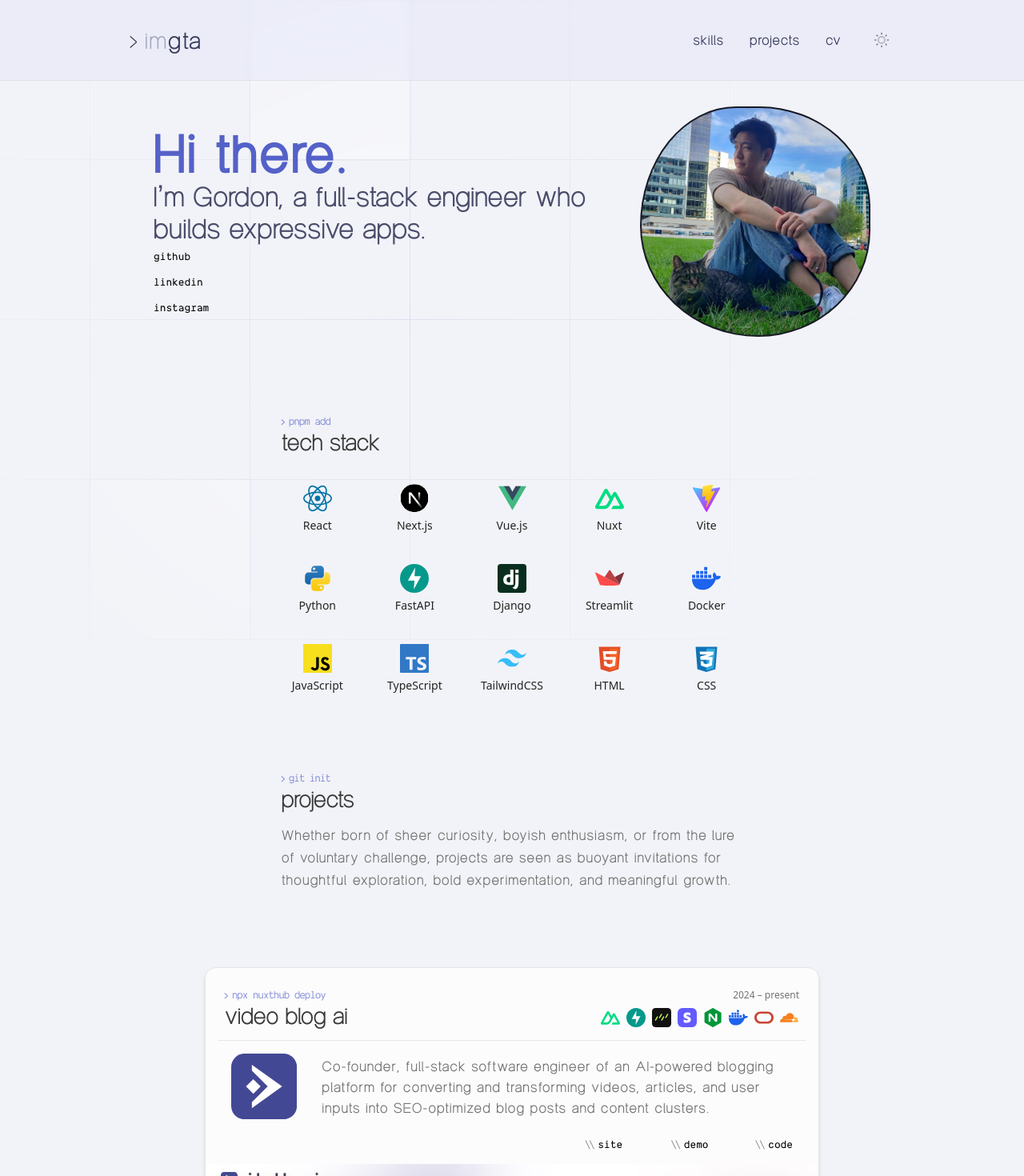
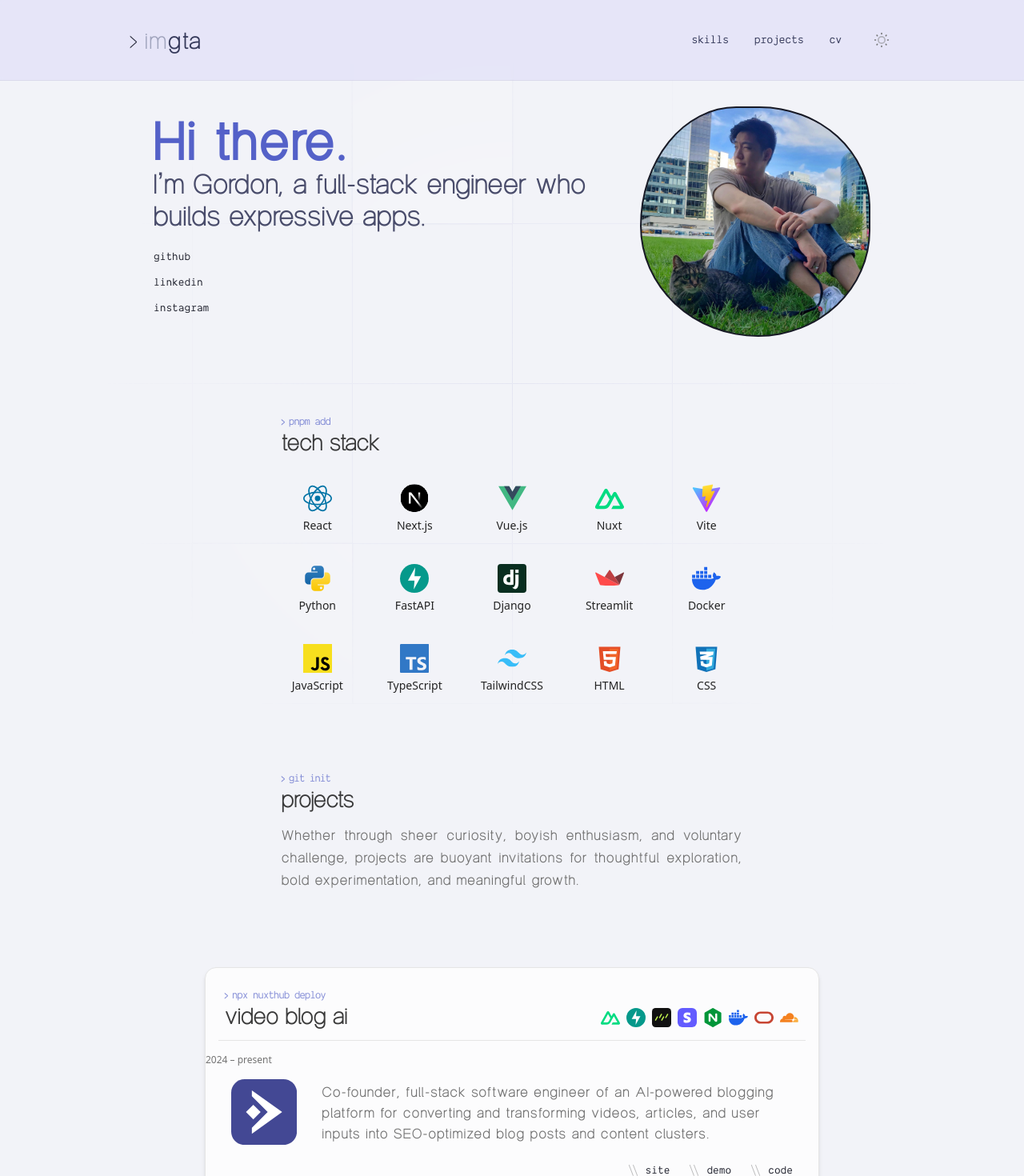
Before and after one commit to imgta/imgta.dev, a React (Vite) app: page / in a window 1280 px wide. Shown: the top 1470 px of the page at 80% size. Built offline with nearby package versions, Linux system fonts and the light colour scheme.

Commit message:
darkreader lock, highlight mark

```diff
--- a/index.html
+++ b/index.html
@@ -4,6 +4,7 @@
 <head>
   <meta charset="UTF-8" />
   <meta name="viewport" content="width=device-width, initial-scale=1.0" />
+  <meta name="darkreader-lock" />
   <link rel="stylesheet" href="/fonts/neuvetica/neuvetica.css" />
   <link rel="stylesheet" href="/fonts/jetbrainsmono/jetbrainsmono.css" />
   <link rel="stylesheet" href="/fonts/dankmono/dankmono.css" />
--- a/src/components/Header.tsx
+++ b/src/components/Header.tsx
@@ -9,10 +9,10 @@ export function Header({ cli, heading, children }: HeaderProps) {
   return (
     <div id={anchorId} className="scroll-mt-[6.5rem]">
       {cli && (
-        <div className="flex gap-1 items-center text-gt-600/70 dark:text-content-400/30 tracking-[-0.075em] -ml-0.5">
+        <samp className="flex gap-1 items-center text-gt-600/70 dark:text-content-400/30 tracking-[-0.075em] -ml-0.5 select-none">
           <span className="font-inter text-xs scale-y-125 scale-x-75">&gt;</span>
           <p className="font-dankmono text-sm">{cli}</p>
-        </div>
+        </samp>
       )}
       <h2 className="font-neuvetica text-3xl text-foreground/90 dark:text-gt-600 leading-none">
         {heading}
--- /dev/null
+++ b/src/components/IconSvg.tsx
@@ -0,0 +1,26 @@
+import { cloneElement } from 'react';
+import { TECHS } from '@/lib/tech';
+
+export interface IconSvgProps extends React.SVGProps<SVGSVGElement> {
+  name: string;
+}
+
+export function IconSvg({ name, ...props }: IconSvgProps) {
+  const key = name
+    .replace(/^aws\s+/i, '')  // strip leading 'AWS'
+    .replace(/[\s.]+/g, '')   // remove whitespace, periods
+    .toLowerCase();
+
+  const tech = TECHS[key];
+  if (!tech) return null;
+
+  return cloneElement(tech.icon, { ...props });
+}
+
+export function ExternalLink(props: React.SVGProps<SVGSVGElement>) {
+  return <svg xmlns="http://www.w3.org/2000/svg" viewBox="0 0 24 24" {...props}><path fill="none" stroke="currentColor" strokeLinecap="round" strokeLinejoin="round" strokeWidth="1.825" d="M12 6H6a2 2 0 0 0-2 2v10a2 2 0 0 0 2 2h10a2 2 0 0 0 2-2v-6m-7 1l9-9m-5 0h5v5" /></svg>;
+}
+
+export function LiveLink(props: React.SVGProps<SVGSVGElement>) {
+  return <svg xmlns="http://www.w3.org/2000/svg" viewBox="0 0 24 24" {...props}><g fill="none" stroke="currentColor" strokeLinecap="round" strokeLinejoin="round" strokeWidth="1.5"><path d="M20.94 13.045A9 9 0 1 0 11.987 21M3.6 9h16.8M3.6 15H13" /><path d="M11.5 3a17 17 0 0 0 0 18m1-18a17 17 0 0 1 2.529 10.294M16 22l5-5m0 4.5V17h-4.5" /></g></svg>;
+}
--- a/src/components/LogoIcon.tsx
+++ /dev/null
@@ -1,18 +0,0 @@
-import { cloneElement } from 'react';
-import { TECHS } from '@/lib/tech';
-
-export interface LogoIconProps extends React.SVGProps<SVGSVGElement> {
-  name: string;
-}
-
-export function LogoIcon({ name, ...props }: LogoIconProps) {
-  const key = name
-    .replace(/^aws\s+/i, '')  // strip leading 'AWS'
-    .replace(/[\s.]+/g, '')   // remove whitespace, periods
-    .toLowerCase();
-
-  const tech = TECHS[key];
-  if (!tech) return null;
-
-  return cloneElement(tech.icon, { ...props });
-}
--- a/src/components/Projects.tsx
+++ b/src/components/Projects.tsx
@@ -1,8 +1,8 @@
-import { Badge } from '@/components/ui/badge';
+import { IconSvg, ExternalLink, LiveLink } from '@/components/IconSvg';
 import { HighlightLink } from '@/components/ui/highlight-link';
 import { Card, CardContent } from '@/components/ui/card';
+import { Badge } from '@/components/ui/badge';
 import { Header } from '@/components/Header';
-import { LogoIcon } from '@/components/LogoIcon';
 import { TechFlex } from '@/components/TechStack';
 import { formatDate } from '@/utils/misc';
 import { cn } from '@/lib/utils';
@@ -140,20 +140,12 @@ const PROJECTS: Project[] = [
 ];
 
 
-export function ExternalLink(props: React.SVGProps<SVGSVGElement>) {
-  return <svg xmlns="http://www.w3.org/2000/svg" viewBox="0 0 24 24" {...props}><path fill="none" stroke="currentColor" strokeLinecap="round" strokeLinejoin="round" strokeWidth="1.825" d="M12 6H6a2 2 0 0 0-2 2v10a2 2 0 0 0 2 2h10a2 2 0 0 0 2-2v-6m-7 1l9-9m-5 0h5v5" /></svg>;
-}
-
-export function LiveLink(props: React.SVGProps<SVGSVGElement>) {
-  return <svg xmlns="http://www.w3.org/2000/svg" viewBox="0 0 24 24" {...props}><g fill="none" stroke="currentColor" strokeLinecap="round" strokeLinejoin="round" strokeWidth="1.5"><path d="M20.94 13.045A9 9 0 1 0 11.987 21M3.6 9h16.8M3.6 15H13" /><path d="M11.5 3a17 17 0 0 0 0 18m1-18a17 17 0 0 1 2.529 10.294M16 22l5-5m0 4.5V17h-4.5" /></g></svg>;
-}
-
 function ProjectCard({ project }: { project: Project; }) {
   const { live, demo, repo } = project.links;
   const actions = [];
   if (live) actions.push({ href: live, label: 'Site', title: 'live website', icon: <LiveLink className="size-4.5" /> });
   if (demo) actions.push({ href: demo, label: 'Demo', title: 'demo', icon: <ExternalLink className="size-4.5" /> });
-  if (repo) actions.push({ href: repo, label: 'Code', title: 'git repo', icon: <LogoIcon name="github" className="size-4" /> });
+  if (repo) actions.push({ href: repo, label: 'Code', title: 'git repo', icon: <IconSvg name="github" className="size-4.5" /> });
 
   const { startDate, endDate } = project;
   const period = [];
@@ -185,21 +177,20 @@ function ProjectCard({ project }: { project: Project; }) {
         <div className="flex justify-between items-end p-6 pb-0">
           <Header heading={project.name.toLowerCase()} cli={project.cli} />
           <div>
-            <div className="flex justify-end items-end gap-1.5 text-xs text-muted-foreground">
-              {period.length > 1
-                ? <p>{period[0]} <span>&ndash;</span> {period[1]}</p>
-                : <p>{period[0]}</p>
-              }
-            </div>
+            {/* <time className="flex justify-end items-end gap-1.5 text-xs text-muted-foreground">
+              {period.length ? period.join(` – `) : period[0]}
+            </time> */}
             <TechFlex stack={project.techStack} iconClass="size-6" />
           </div>
         </div>
 
         <div className="m-4 border-b border-border" />
-
+        <time className="flex justify-start items-center text-xs text-muted-foreground">
+          {period.length ? period.join(` – `) : period[0]}
+        </time>
         <div className="flex items-center mt-4 px-8 gap-1">
           <div>
-            {project.logo && <LogoIcon name={project.logo} className="size-3/4" />}
+            {project.logo && <IconSvg name={project.logo} className="size-3/4" />}
           </div>
           <div className="font-neuvetica text-lg text-muted-foreground tracking-[0.075em] leading-6.5 text-pretty">
             {project.summary}
@@ -209,20 +200,25 @@ function ProjectCard({ project }: { project: Project; }) {
         {/* LINKS */}
         <div className="pt-4 pb-2 px-8">
           {!project.archived && actions.length &&
-            <div className="flex justify-end items-end gap-8">
+            <div className="flex justify-end items-end gap-6">
               {actions.map(a =>
-                <div key={a.label} className="flex items-center gap-2 group">
+                <div key={a.label} className="flex items-center group">
                   <HighlightLink
                     href={a.href}
                     title={`${project.name} ${a.title}`}
                     aria-label={`Link to ${project.name}'s ${a.title}`}
                   >
-                    <div className="flex items-center gap-1">
-                      <span className="opacity-0 group-hover:opacity-100">{a.icon}</span>
-                      <span><span className="group-hover:hidden tracking-[-0.15rem] text-foreground/50 font-dankmono px-1.5">\\</span>{a.label}</span>
-                    </div>
+                    <p className="flex justify-center">
+                      <span className="hidden group-hover:block pr-1">
+                        {a.icon}
+                      </span>
+                      <span className="group-hover:hidden min-w-5.5 tracking-[-0.15rem]
+                      font-dankmono font-thin text-muted-foreground/50 scale-y-125">
+                        \\
+                      </span>
+                      <span>{a.label}</span>
+                    </p>
                   </HighlightLink>
-
                 </div>
               )}
             </div>
--- a/src/components/ui/highlight-link.tsx
+++ b/src/components/ui/highlight-link.tsx
@@ -1,48 +1,55 @@
 import { Button } from '@/components/ui/button';
+import { Link, type LinkProps } from '@tanstack/react-router';
 import { cn } from '@/lib/utils';
 
 type AnchorProps = React.AnchorHTMLAttributes<HTMLAnchorElement>;
 
 export interface HighlightLinkProps
   extends Omit<React.ComponentProps<typeof Button>, 'variant' | 'asChild'>,
-  Pick<AnchorProps, 'href' | 'target' | 'rel' | 'title' | 'aria-label'> {
-}
+  Pick<AnchorProps, 'href' | 'target' | 'rel' | 'title' | 'aria-label'>,
+  Pick<LinkProps, 'to' | 'hash' | 'activeProps'> { }
 
 export function HighlightLink({
   className,
   size = 'sm',
+  to,
   href,
-  target = '_blank',
-  rel = 'noopener noreferrer',
+  target,
+  rel,
   children,
   ...buttonProps
 }: HighlightLinkProps) {
+
+  const content = (
+    <span className="relative">
+      <mark
+        className="group bg-transparent hover:before:bg-amber-100/75 dark:hover:before:bg-amber-100/60
+            text-content-900 dark:text-content-400 dark:hover:text-content-50
+            before:absolute before:-inset-x-2 before:-inset-y-0.5 before:z-0"
+      >
+        <span className={cn(
+          'group-hover:opacity-95 before:z-[1]',
+          // 'group-hover:blur-[0.025em]',
+        )}>
+          {children}
+        </span>
+      </mark>
+    </span>
+  );
+
   return (
     <Button
       {...buttonProps}
       asChild
       size={size}
       variant="link"
-      className={cn(
-        'flex justify-start p-0 hover:no-underline',
-        className
-      )}
+      className={cn('flex justify-start p-0 hover:no-underline', className)}
     >
-      <a href={href} target={target} rel={rel}>
-        <span className="relative">
-          <mark
-            className="group bg-transparent hover:before:bg-amber-100/75
-          before:absolute before:-inset-x-1.5 before:-inset-y-0.5 before:z-0"
-          >
-            <span className={cn(
-              'font-semibold group-hover:opacity-90 before:z-[1]',
-              // 'group-hover:blur-[0.025em]',
-            )}>
-              {children}
-            </span>
-          </mark>
-        </span>
-      </a>
+      {
+        to
+          ? <Link to={to}>{content}</Link>
+          : <a href={href} target={target} rel={rel}>{content}</a>
+      }
     </Button>
   );
 }
--- a/src/lib/tech.tsx
+++ b/src/lib/tech.tsx
@@ -224,5 +224,3 @@ export const TECHS: Record<string, TechStack> = {
 };
 
 export type TechKey = keyof typeof TECHS;
-
-export const SOCIAL_KEYS = ['github', 'linkedin', 'instagram'] as const satisfies readonly TechKey[];
--- a/src/routes/__root.tsx
+++ b/src/routes/__root.tsx
@@ -1,27 +1,27 @@
-import { createRootRoute, HeadContent, Link, Outlet } from '@tanstack/react-router';
+import { createRootRoute, HeadContent, Link, type LinkProps, Outlet } from '@tanstack/react-router';
 import { TanStackRouterDevtools } from '@tanstack/react-router-devtools';
 import { ThemeToggle } from '@/components/theme/ThemeToggle';
 import { Toaster } from '@/components/ui/sonner';
-import { TECHS, SOCIAL_KEYS } from '@/lib/tech';
-import { LogoIcon } from '@/components/LogoIcon';
+import { SOCIALS } from '@/utils/meta';
+import { IconSvg } from '@/components/IconSvg';
+import { HighlightLink } from '@/components/ui/highlight-link';
 import '@/styles/main.css';
+import { Button } from '@/components/ui/button';
 
 
 //------------------------------------------------------------
 
-interface NavagationLink {
-  to: string;
+interface NavigationLink extends
+  Pick<React.AnchorHTMLAttributes<HTMLAnchorElement>, 'href' | 'target' | 'rel' | 'title' | 'aria-label'>, Pick<LinkProps, 'to' | 'hash' | 'activeProps' | 'activeOptions'> {
   name: string;
-  icon?: React.FC<React.SVGProps<SVGSVGElement>>;
 }
 
-const navLinks: NavagationLink[] = [
-  { name: 'Skills', to: '#tech-stack' },
-  { name: 'Projects', to: '#projects' },
-  { name: 'CV', to: 'https://drive.google.com/file/d/11FBcQsXcVZ-3cU7uAX1mGK19cd1FOIgC/view?usp=sharing' },
+const navLinks: NavigationLink[] = [
+  { name: 'Skills', to: '/', hash: 'tech-stack', activeOptions: { exact: true, includeHash: true } },
+  { name: 'Projects', to: '/', hash: 'projects', activeOptions: { exact: true, includeHash: true } },
+  { name: 'CV', target: '_blank', rel: 'noopener noreferrer', href: 'https://drive.google.com/file/d/11FBcQsXcVZ-3cU7uAX1mGK19cd1FOIgC/view?usp=sharing' },
 ];
 
-const SOCIALS = SOCIAL_KEYS.map(key => TECHS[key]);
 
 //------------------------------------------------------------
 
@@ -34,14 +34,15 @@ export const Route = createRootRoute({
         <HeadContent />
 
         <div className="min-h-screen flex flex-col">
-          <header className="sticky bg-selection/50 dark:bg-selection/30 inset-0 top-0 z-20 backdrop-blur-[2.5px] border-b border-muted-foreground/10">
+          <header className="sticky inset-0 top-0 backdrop-blur-[2.5px] z-20
+          bg-selection dark:bg-selection/30 border-b border-muted-foreground/10">
             <nav className="max-w-5xl mx-auto px-8 py-8">
               <div className="flex items-center gap-8">
 
                 <section className="hidden sm:flex sm:flex-1">
                   <Link className="flex items-center text-3xl gap-2 group hover:cursor-pointer"
+                    to="/"
                     onClick={scrollTop}
-                    to="/"
                   >
                     <span className="font-inter font-extralight text-xl text-content-800 leading-none scale-y-150
                     dark:text-content-400/90 group-hover:text-gt-500 dark:group-hover:text-gt-400 group-hover:font-light
@@ -56,8 +57,7 @@ export const Route = createRootRoute({
                         im
                       </span>
                       <span className="font-normal text-content-700 dark:text-content-400/90
-                                      group-hover:text-gt-600 dark:group-hover:text-gt-400"
-                      >
+                                      group-hover:text-gt-600 dark:group-hover:text-gt-400">
                         gta
                       </span>
                     </p>
@@ -65,16 +65,26 @@ export const Route = createRootRoute({
                 </section>
 
                 {navLinks.map(link => (
-                  <Link
-                    key={link.to}
-                    to={link.to}
-                    className="font-neuvetica lowercase text-[1.1rem] tracking-[0.07em]
+                  <Button asChild key={link.name} variant="link"
+                    className="font-dankmono lowercase text-[.92rem] tracking-tight px-0
                               text-content-700 dark:text-content-400
                               hover:text-gt-600 dark:hover:text-gt-600
-                              [&.active]:text-gt-600 [&.active]:font-medium"
+                              [&.active]:pb-4 [&.active]:underline [&.active]:underline-offset-[0.5rem]"
                   >
-                    {link.name}
-                  </Link>
+                    {link.to
+                      ? <Link {...link}>{link.name}</Link>
+                      : <a {...link}>{link.name}</a>}
+                  </Button>
+                  // <HighlightLink
+                  //   {...link}
+                  //   key={link.name}
+                  //   className="font-neuvetica lowercase text-[1.1rem] tracking-[0.07em]
+                  //             text-content-700 dark:text-content-400
+                  //             hover:text-gt-600 dark:hover:text-gt-600
+                  //             [&.active]:pb-3.5"
+                  // >
+                  //   {link.name}
+                  // </HighlightLink>
                 ))}
 
                 <ThemeToggle />
@@ -100,7 +110,7 @@ export const Route = createRootRoute({
                     className="text-foreground hover:scale-125 duration-75"
                   >
                     <span className="sr-only">{social.name}</span>
-                    <LogoIcon name={social.name} aria-hidden="true" className="size-7" />
+                    <IconSvg name={social.name} aria-hidden="true" className="size-7" />
                   </a>
                 ))}
               </div>
--- a/src/routes/index.tsx
+++ b/src/routes/index.tsx
@@ -3,7 +3,7 @@ import { createMetaTags } from '@/utils/meta';
 import { TechStack } from '@/components/TechStack';
 import { Projects } from '@/components/Projects';
 import { Header } from '@/components/Header';
-import { TECHS, SOCIAL_KEYS } from '@/lib/tech';
+import { SOCIALS } from '@/utils/meta';
 import { HighlightLink } from '@/components/ui/highlight-link';
 
 //------------------------------------------------------------
@@ -16,7 +16,7 @@ export const Route = createFileRoute('/')({
   component: Index,
 });
 
-const SOCIALS = SOCIAL_KEYS.map(key => TECHS[key]);
+
 
 //------------------------------------------------------------
 
@@ -25,17 +25,16 @@ function Index() {
     <>
       <div className="flex justify-center max-w-4xl mx-auto mt-8 space-y-1">
         <div>
-
           <svg aria-hidden="true"
-            className="absolute inset-x-0 -top-0 -left-32 -z-10 h-screen w-full stroke-content-250 dark:stroke-content/30
-            mask-[radial-gradient(40rem_36rem_at_center,white,transparent)]"
+            className="absolute inset-x-0 top-[5rem] left-0 -z-10 min-h-screen w-full stroke-content-200/70 dark:stroke-content/50
+            mask-[radial-gradient(32rem_32rem_at_center,white,transparent)]"
           >
             <defs>
               <pattern id="gt-grid" width="200" height="200" x="50%" y="-1" patternUnits="userSpaceOnUse">
                 <path d="M.5 200V.5H200" fill="none" />
               </pattern>
             </defs>
-            <svg x="50%" y="-1" className="overflow-visible fill-card/50 dark:fill-selection/30">
+            <svg x="50%" y="-1" className="overflow-visible fill-card/35 dark:fill-card/70">
               <path d="M-200 0h201v201h-201Z M600 0h201v201h-201Z M-400 600h201v201h-201Z M200 800h201v201h-201Z" />
             </svg>
             <rect width="100%" height="100%" fill="url(#gt-grid)" />
@@ -51,13 +50,12 @@ function Index() {
                 I&#700;m Gordon, a full-stack engineer who builds expressive apps.
               </h1>
 
-              <div>
+              <div className="my-4 max-w-fit">
                 {SOCIALS.map(social => (
-                  <div key={social.name} className="flex items-center">
-                    <HighlightLink href={social.to} title={social.name} aria-label={social.name}>
-                      {social.name}
-                    </HighlightLink>
-                  </div>
+                  <HighlightLink key={social.name} href={social.to} title={social.name} aria-label={social.name}>
+                    {social.name}
+                  </HighlightLink>
+
                 ))}
               </div>
             </div>
@@ -81,8 +79,8 @@ function Index() {
           <section className="my-24 space-y-8">
             <div className="max-w-xl mx-auto">
               <Header heading="projects" cli="git init">
-                <p className="font-neuvetica text-lg tracking-[0.075em]">
-                  Whether born of sheer curiosity, boyish enthusiasm, or from the lure of voluntary challenge, projects are seen as buoyant invitations for thoughtful exploration, bold experimentation, and meaningful growth.
+                <p className="font-neuvetica text-lg tracking-[0.075em] text-justify">
+                  Whether through sheer curiosity, boyish enthusiasm, and voluntary challenge, projects are buoyant invitations for thoughtful exploration, bold experimentation, and meaningful growth.
                 </p>
               </Header>
             </div>
--- a/src/styles/main.css
+++ b/src/styles/main.css
@@ -7,6 +7,7 @@
 @custom-variant dark (&:is(.dark *));
 
 :root {
+  /* color-scheme: light dark; */
   font-family: system-ui, Avenir, Helvetica, Arial, sans-serif;
   font-optical-sizing: auto;
   font-variant-position: normal;
--- a/src/utils/meta.ts
+++ b/src/utils/meta.ts
@@ -83,3 +83,7 @@ export function createMetaTags(config: MetaConfig) {
 
   return { meta: tags, links };
 }
+
+import { TECHS } from '@/lib/tech';
+
+export const SOCIALS = ['github', 'linkedin', 'instagram'].map(key => TECHS[key]);
```
Also changed, not shown: src/components/TechStack.tsx (+6 -6 lines).
